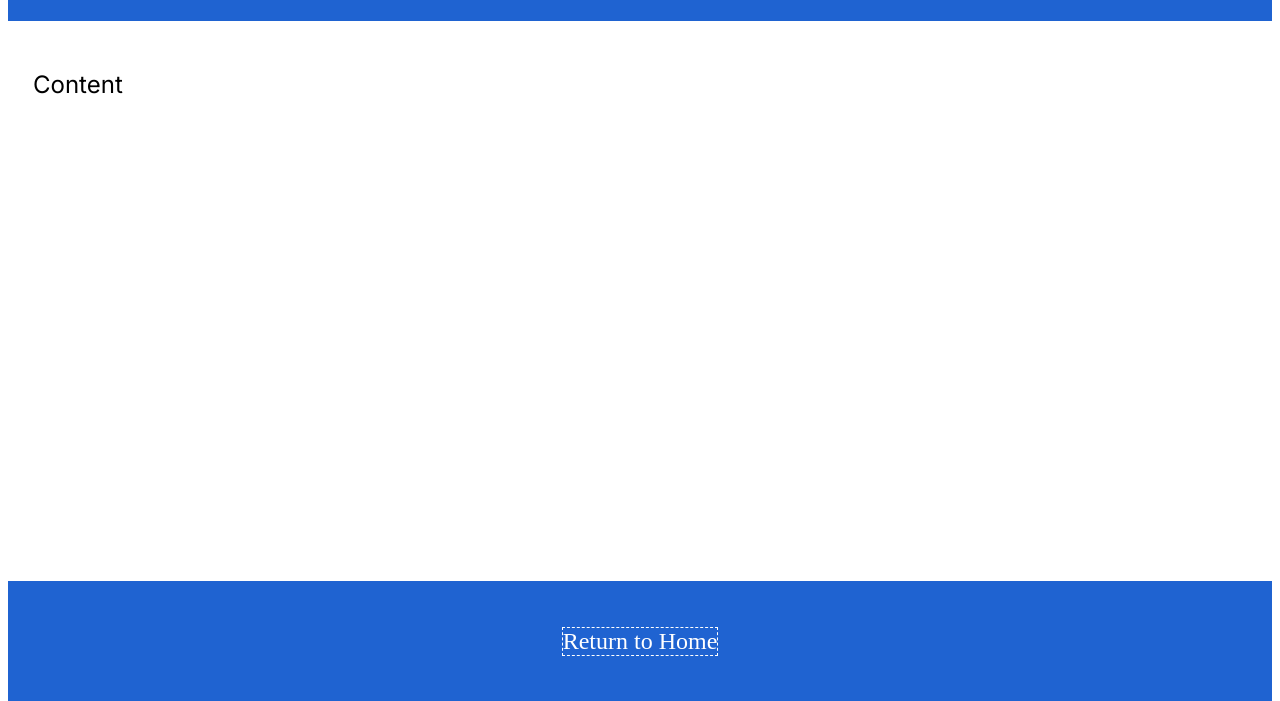
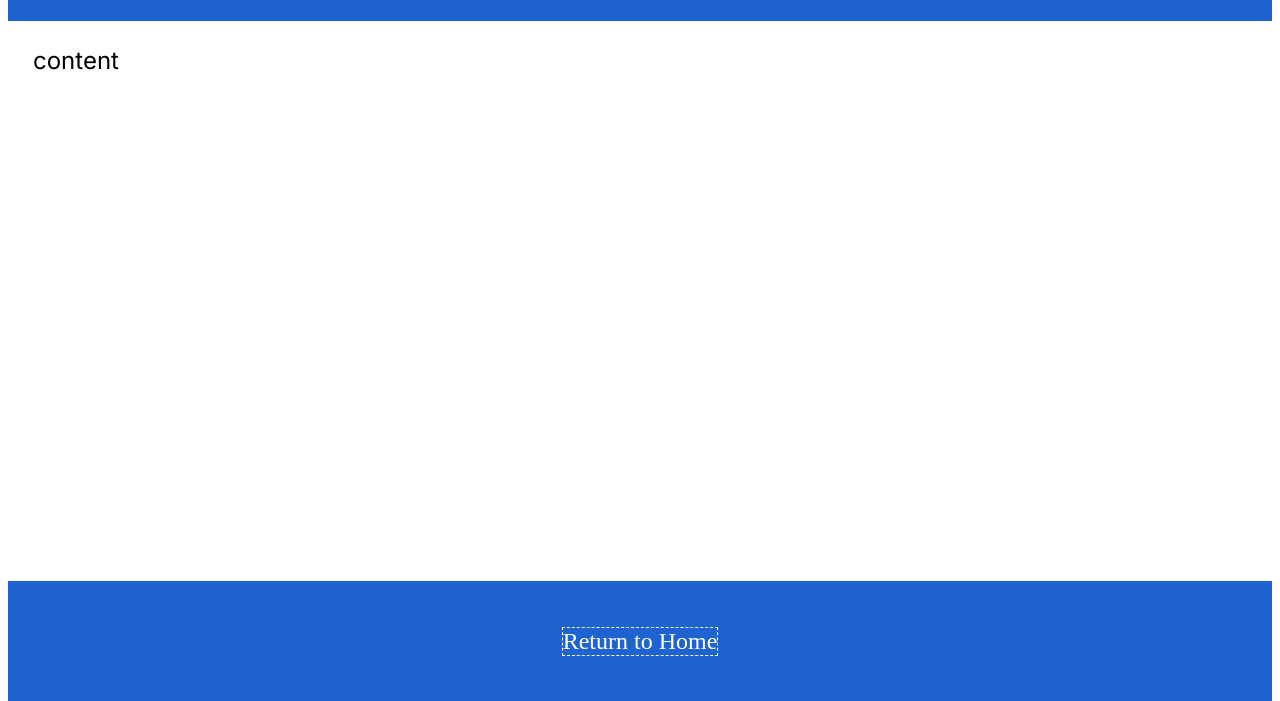
Before and after one commit to MCPro1239954/travel-project, a plain HTML site: page trips/nigeria.html in a window 1280 px wide. Shown: the part 107-808 px from the top of the page. Drawn offline with Linux system fonts and the light colour scheme.

Commit message:
Update nigeria.html

```diff
--- a/trips/nigeria.html
+++ b/trips/nigeria.html
@@ -2,7 +2,7 @@
 <html lang="en">
   <head>
     <meta charset="utf-8" />
-    <title>ADD A TITLE</title>
+    <title>10-Day Nigerian Journey | TODO</title> <!-- TODO: come up with a brand name -->
     <link rel="stylesheet" href="trips.css" />
     <link rel="stylesheet" href="https://fonts.googleapis.com/css2?family=Bebas+Neue&family=Inter&display=swap" />
   </head>
@@ -11,7 +11,7 @@
       <h1 class="center">Nigeria (10 Day)</h1>
     </header>
     <div class="content">
-      <p>Content</p>
+      content
     </div>
     <footer>
       <a href="https://mcpro1239954.github.io/travel-project/">Return to Home</a>
```
